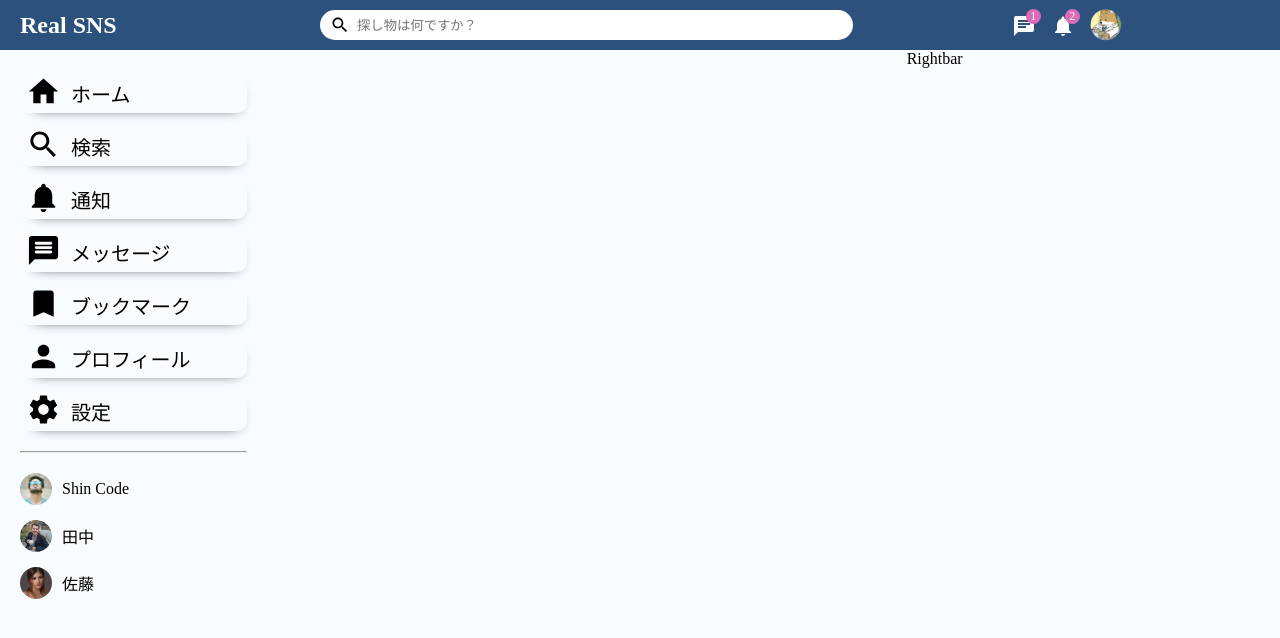
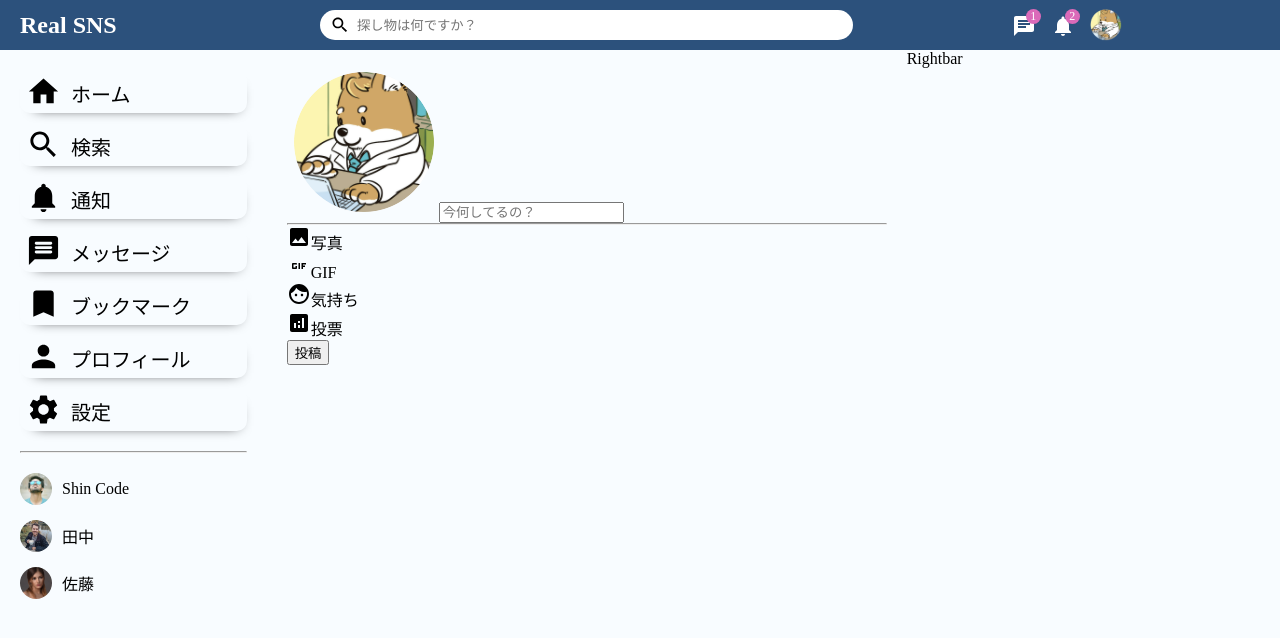
Before and after one commit to naonao-aaa/MERN-sns, a React (Create React App) app in the folder frontend/: page / in a window 1280 px wide. Shown: the top 638 px of the page. Built offline with nearby package versions, Linux system fonts and the light colour scheme.

Commit message:
Shareコンポーネントの雛形

```diff
--- /dev/null
+++ b/frontend/src/components/share/Share.jsx
@@ -0,0 +1,38 @@
+import React from 'react';
+import "./Share.css";
+import { Image, Gif, Face, Analytics } from "@mui/icons-material";
+
+export default function Share() {
+  return (
+    <div className="share">
+      <div className="shareWrapper">
+        <div className="shareTop">
+          <img src="/assets/person/1.jpeg" alt="" className="shareProfileImg"/>
+          <input type="text" className="shareInput" placeholder="今何してるの？" />
+        </div>
+        <hr className="shareHr" />
+        <div className="shareButtons">
+          <div className="shareOptions">
+            <div className="shareOption">
+              <Image className="shareIcon" />
+              <span className="shareOptionText">写真</span>
+            </div>
+            <div className="shareOption">
+              <Gif className="shareIcon" />
+              <span className="shareOptionText">GIF</span>
+            </div>
+            <div className="shareOption">
+              <Face className="shareIcon" />
+              <span className="shareOptionText">気持ち</span>
+            </div>
+            <div className="shareOption">
+              <Analytics className="shareIcon" />
+              <span className="shareOptionText">投票</span>
+            </div>
+          </div>
+          <button className="shareButton">投稿</button>
+        </div>
+      </div>
+    </div>
+  );
+}
--- a/frontend/src/components/timeline/TimeLine.css
+++ b/frontend/src/components/timeline/TimeLine.css
@@ -1,3 +1,7 @@
 .timeline {
   flex: 6;
 }
+
+.timelineWrapper {
+  padding: 20px;
+}
--- a/frontend/src/components/timeline/TimeLine.jsx
+++ b/frontend/src/components/timeline/TimeLine.jsx
@@ -1,11 +1,12 @@
 import React from 'react';
+import Share from '../share/Share';
 import "./TimeLine.css";
 
 export default function TimeLine() {
   return (
     <div className="timeline">
       <div className="timelineWrapper">
-        {/* <Share /> */}
+        <Share />
         {/* <Post /> */}
       </div>
     </div>
```
Also changed, not shown: frontend/src/components/share/Share.css (added).
